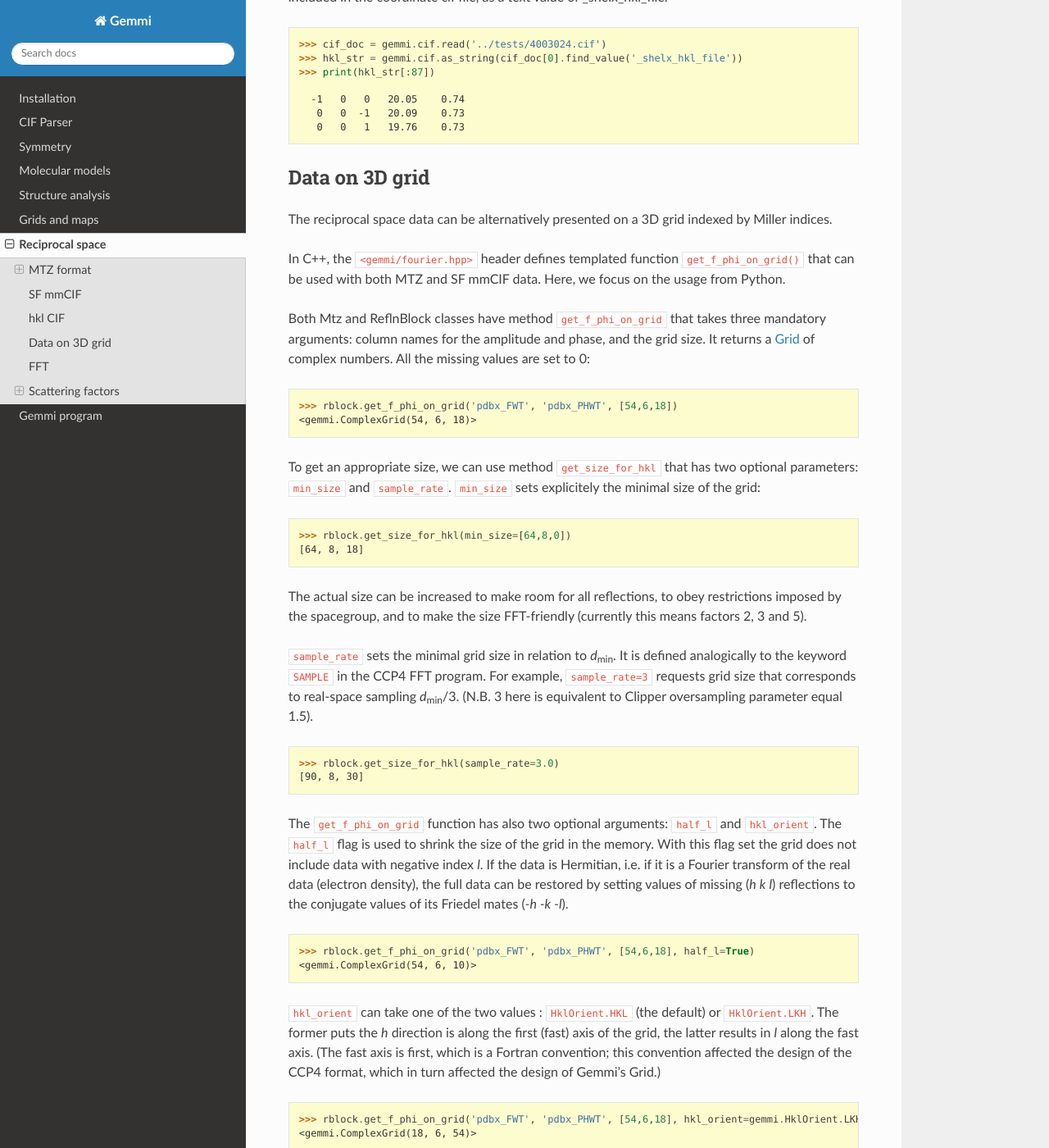
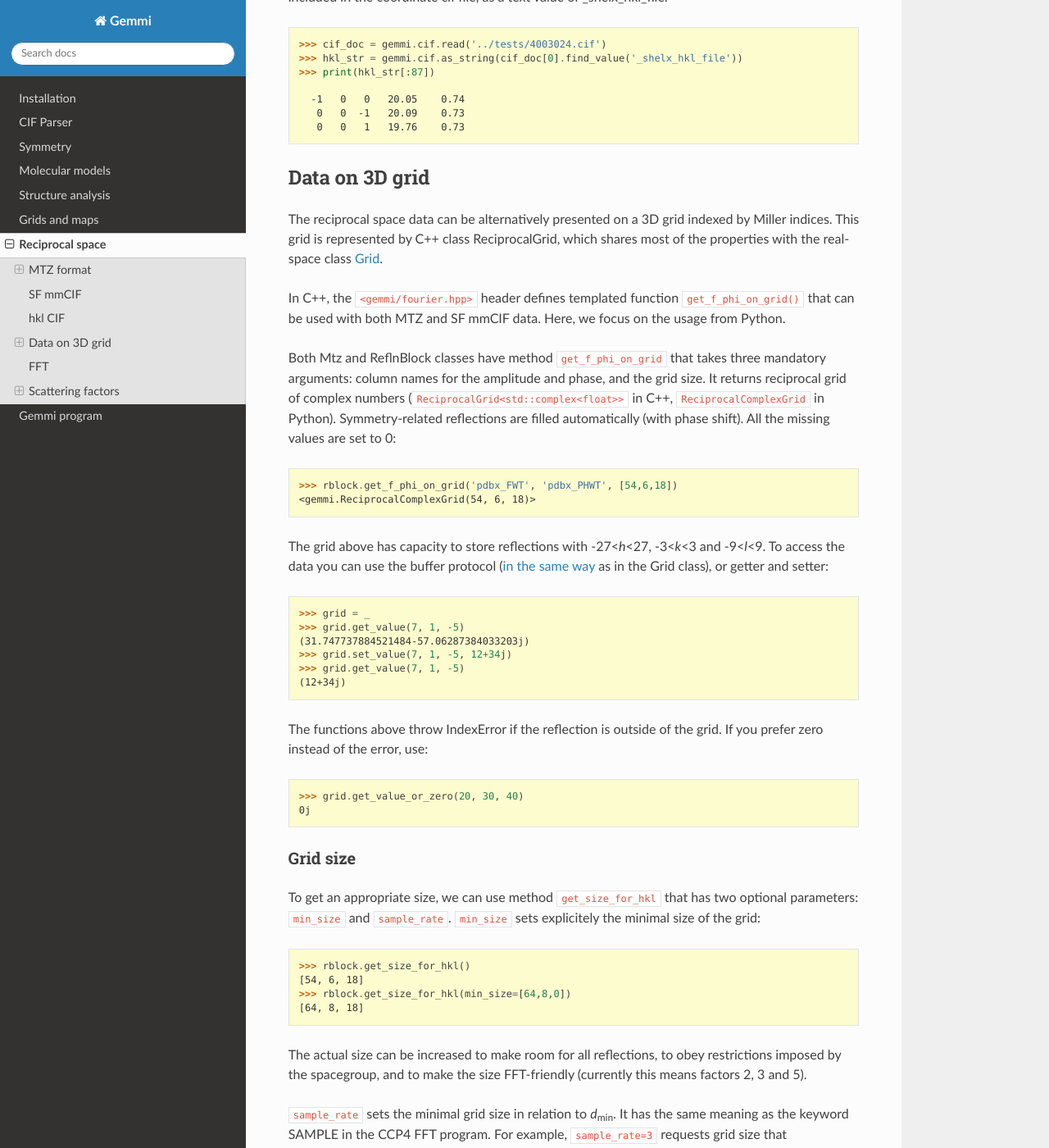
Before and after one commit to project-gemmi/gemmi, a Sphinx documentation site: the page built from docs/hkl.rst, in a window 1280 px wide and 1400 px high, scrolled down 11748 px. Shown: the whole window at 82% size. Built offline with Sphinx 7.4.7 and the Read the Docs theme 2.0.0, drawn with Linux system fonts in a browser that asks for light colours; some of the changed text lies outside the part shown.

Commit message:
refactored Grid
Now real- and reciprocal-space Grid are in separate classes.
Previously, the grid with reflections had functionality that made sense
only in the real space (issue #11).

```diff
--- a/docs/grid.rst
+++ b/docs/grid.rst
@@ -117,6 +117,8 @@ The point that you get when iterating over grid has four properties:
 
 The point can also be converted to index and to fractional and orthoghonal
 c oordinates, as will be demonstrated later.
+
+.. _buffer_protocol:
 
 The data can be also acesssed through the
 `buffer protocol <https://docs.python.org/3/c-api/buffer.html>`_.
--- a/docs/hkl.rst
+++ b/docs/hkl.rst
@@ -603,6 +603,9 @@ Data on 3D grid
 
 The reciprocal space data can be alternatively presented on a 3D grid
 indexed by Miller indices.
+This grid is represented by C++ class ReciprocalGrid,
+which shares most of the properties with the real-space
+class :ref:`Grid <grid>`.
 
 In C++, the ``<gemmi/fourier.hpp>`` header defines templated function
 ``get_f_phi_on_grid()`` that can be used with both MTZ and SF mmCIF data.
@@ -611,13 +614,42 @@ Here, we focus on the usage from Python.
 Both Mtz and ReflnBlock classes have method ``get_f_phi_on_grid``
 that takes three mandatory arguments: column names for the amplitude and phase,
 and the grid size.
-It returns a :ref:`Grid <grid>` of complex numbers.
+It returns reciprocal grid of complex numbers
+(``ReciprocalGrid<std::complex<float>>`` in C++,
+``ReciprocalComplexGrid`` in Python).
+Symmetry-related reflections are filled automatically (with phase shift).
 All the missing values are set to 0:
 
 .. doctest::
 
   >>> rblock.get_f_phi_on_grid('pdbx_FWT', 'pdbx_PHWT', [54,6,18])
-  <gemmi.ComplexGrid(54, 6, 18)>
+  <gemmi.ReciprocalComplexGrid(54, 6, 18)>
+
+The grid above has capacity to store reflections with -27<*h*\ <27,
+-3<*k*\ <3 and -9<*l*\ <9.
+To access the data you can use the buffer protocol
+(:ref:`in the same way <buffer_protocol>` as in the Grid class),
+or getter and setter:
+
+.. doctest::
+
+  >>> grid = _
+  >>> grid.get_value(7, 1, -5)
+  (31.747737884521484-57.06287384033203j)
+  >>> grid.set_value(7, 1, -5, 12+34j)
+  >>> grid.get_value(7, 1, -5)
+  (12+34j)
+
+The functions above throw IndexError if the reflection is outside of the grid.
+If you prefer zero instead of the error, use:
+
+.. doctest::
+
+  >>> grid.get_value_or_zero(20, 30, 40)
+  0j
+
+Grid size
+---------
 
 To get an appropriate size, we can use method ``get_size_for_hkl``
 that has two optional parameters: ``min_size`` and ``sample_rate``.
@@ -625,6 +657,8 @@ that has two optional parameters: ``min_size`` and ``sample_rate``.
 
 .. doctest::
 
+  >>> rblock.get_size_for_hkl()
+  [54, 6, 18]
   >>> rblock.get_size_for_hkl(min_size=[64,8,0])
   [64, 8, 18]
 
@@ -633,7 +667,7 @@ to obey restrictions imposed by the spacegroup, and to make the size
 FFT-friendly (currently this means factors 2, 3 and 5).
 
 ``sample_rate`` sets the minimal grid size in relation to *d*:sub:`min`.
-It is defined analogically to the keyword ``SAMPLE`` in the CCP4 FFT program.
+It has the same meaning as the keyword SAMPLE in the CCP4 FFT program.
 For example, ``sample_rate=3`` requests grid size that corresponds
 to real-space sampling *d*:sub:`min`/3.
 (N.B. 3 here is equivalent to Clipper oversampling parameter equal 1.5).
@@ -643,31 +677,37 @@ to real-space sampling *d*:sub:`min`/3.
   >>> rblock.get_size_for_hkl(sample_rate=3.0)
   [90, 8, 30]
 
+Array layout
+------------
+
 The ``get_f_phi_on_grid`` function has also two optional arguments:
-``half_l`` and ``hkl_orient``.
+``half_l`` and ``axis_order``.
 The ``half_l`` flag is used to shrink the size of the grid in the memory.
-With this flag set the grid does not include data with negative index *l*.
+When set, the grid does not include data with negative index *l*.
 If the data is Hermitian, i.e. if it is a Fourier transform of
-the real data (electron density), the full data can be restored by setting
-values of missing (*h* *k* *l*) reflections to the conjugate values of its
-Friedel mates (*-h* *-k* *-l*).
+the real data (electron density), the (*h* *k* *l*) reflection
+with negative *l* can be restored as a complex conjugate of its Friedel mate
+(*-h* *-k* *-l*).
 
 .. doctest::
 
   >>> rblock.get_f_phi_on_grid('pdbx_FWT', 'pdbx_PHWT', [54,6,18], half_l=True)
-  <gemmi.ComplexGrid(54, 6, 10)>
+  <gemmi.ReciprocalComplexGrid(54, 6, 10)>
 
-``hkl_orient`` can take one of the two values : ``HklOrient.HKL`` (the default)
-or ``HklOrient.LKH``. The former puts the *h* direction is along the first
-(fast) axis of the grid, the latter results in *l* along the fast axis.
-(The fast axis is first, which is a Fortran convention; this convention
+``axis_order`` can take one of the two values : ``AxisOrder.XYZ`` (the default)
+or ``AxisOrder.ZYX``. With the former -- the *h* direction is along the first
+(fast) axis of the grid. The latter results in *l* along the fast axis.
+(The fast axis is first, which is a Fortran convention. This convention
 affected the design of the CCP4 format, which in turn affected the design of
-Gemmi's Grid.)
+the grid classes in Gemmi.)
 
 .. doctest::
 
-  >>> rblock.get_f_phi_on_grid('pdbx_FWT', 'pdbx_PHWT', [54,6,18], hkl_orient=gemmi.HklOrient.LKH)
-  <gemmi.ComplexGrid(18, 6, 54)>
+  >>> rblock.get_f_phi_on_grid('pdbx_FWT', 'pdbx_PHWT', [54,6,18], order=gemmi.AxisOrder.ZYX)
+  <gemmi.ReciprocalComplexGrid(18, 6, 54)>
+
+Example
+-------
 
 As an example, we will use numpy.fft to calculate electron density map
 from map coefficients. Gemmi can calculate it internally, as described
@@ -771,7 +811,7 @@ use function ``transform_map_to_f_phi``:
   >>> ccp4.grid
   <gemmi.FloatGrid(72, 8, 24)>
   >>> gemmi.transform_map_to_f_phi(ccp4.grid)
-  <gemmi.ComplexGrid(72, 8, 24)>
+  <gemmi.ReciprocalComplexGrid(72, 8, 24)>
 
 Now you can access hkl reflections using ``Grid.get_value()``:
 
@@ -789,7 +829,7 @@ with negative Miller index l, but you can use its Friedel mate:
 .. doctest::
 
   >>> gemmi.transform_map_to_f_phi(ccp4.grid, half_l=True)
-  <gemmi.ComplexGrid(72, 8, 13)>
+  <gemmi.ReciprocalComplexGrid(72, 8, 13)>
   >>> _.get_value(-23, 1, 3).conjugate()  # value for (23, -1, -3)
   (18.440279006958008+26.18924331665039j)
 
```
Also changed, not shown: 10 other files.
